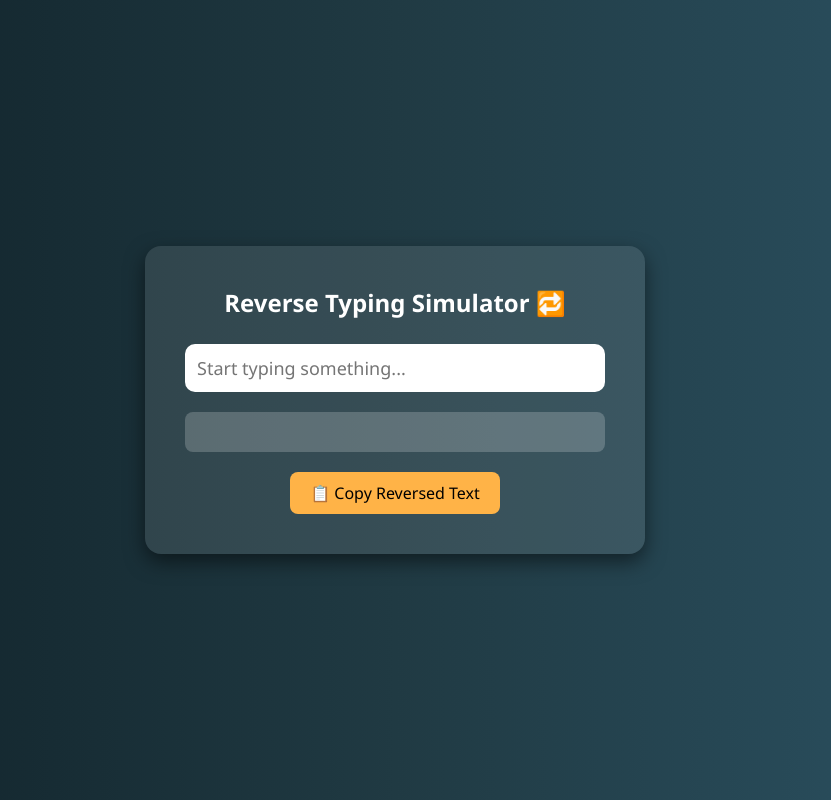
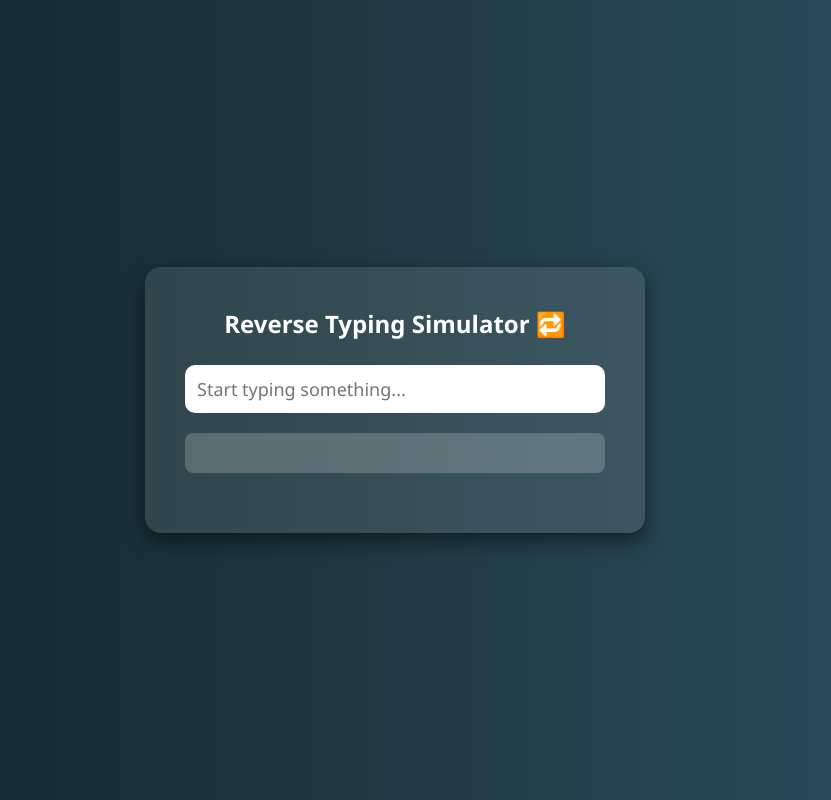
Before and after one commit to lamzef-achraf/reverse-typing-simulator, a plain HTML site: page index.html in a window 1280 px wide. Shown: the whole page, without its empty margins (245-1076 px from the left). Drawn offline with Linux system fonts and the light colour scheme.

Commit message:
Update index.html

```diff
--- a/index.html
+++ b/index.html
@@ -16,7 +16,7 @@
       autocomplete="off"
     />
     <div id="output"></div>
-    <button onclick="copyText()">📋 Copy Reversed Text</button>
+
   </div>
 
   <script src="script.js"></script>
```
